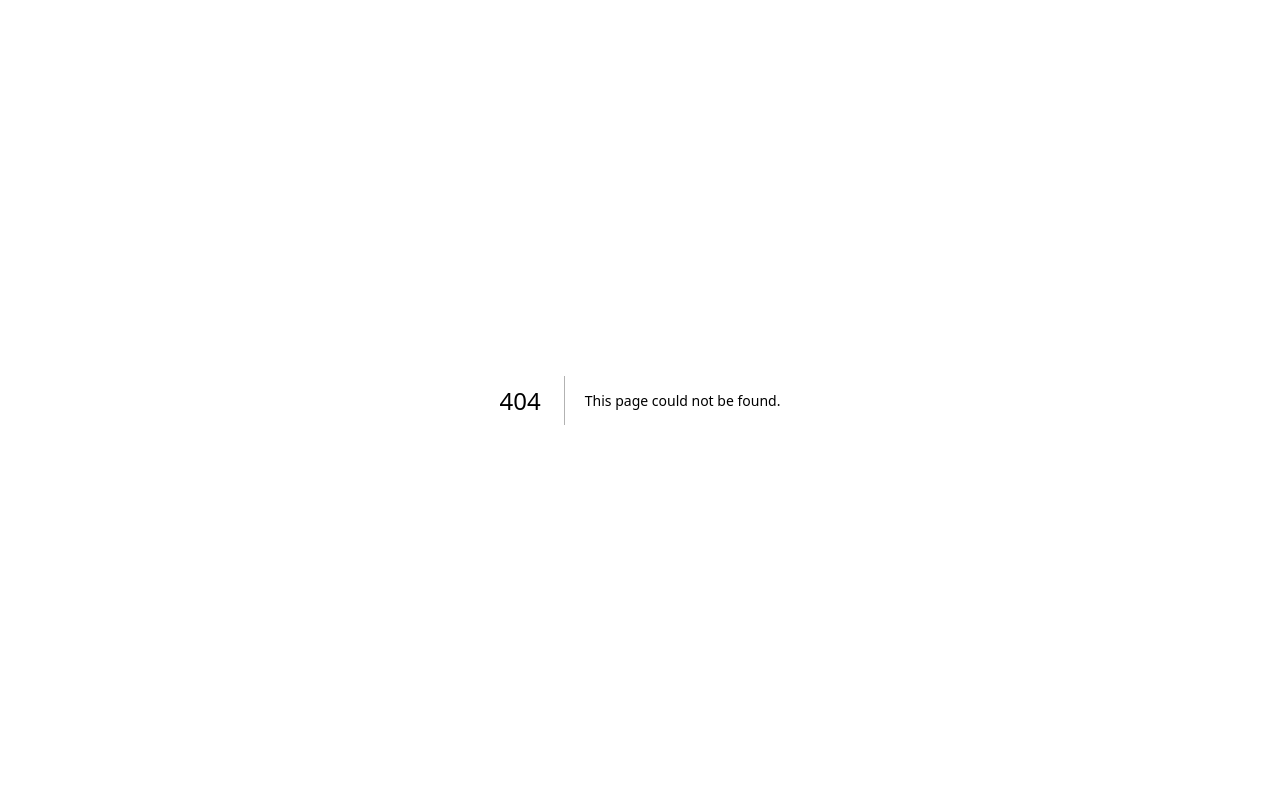
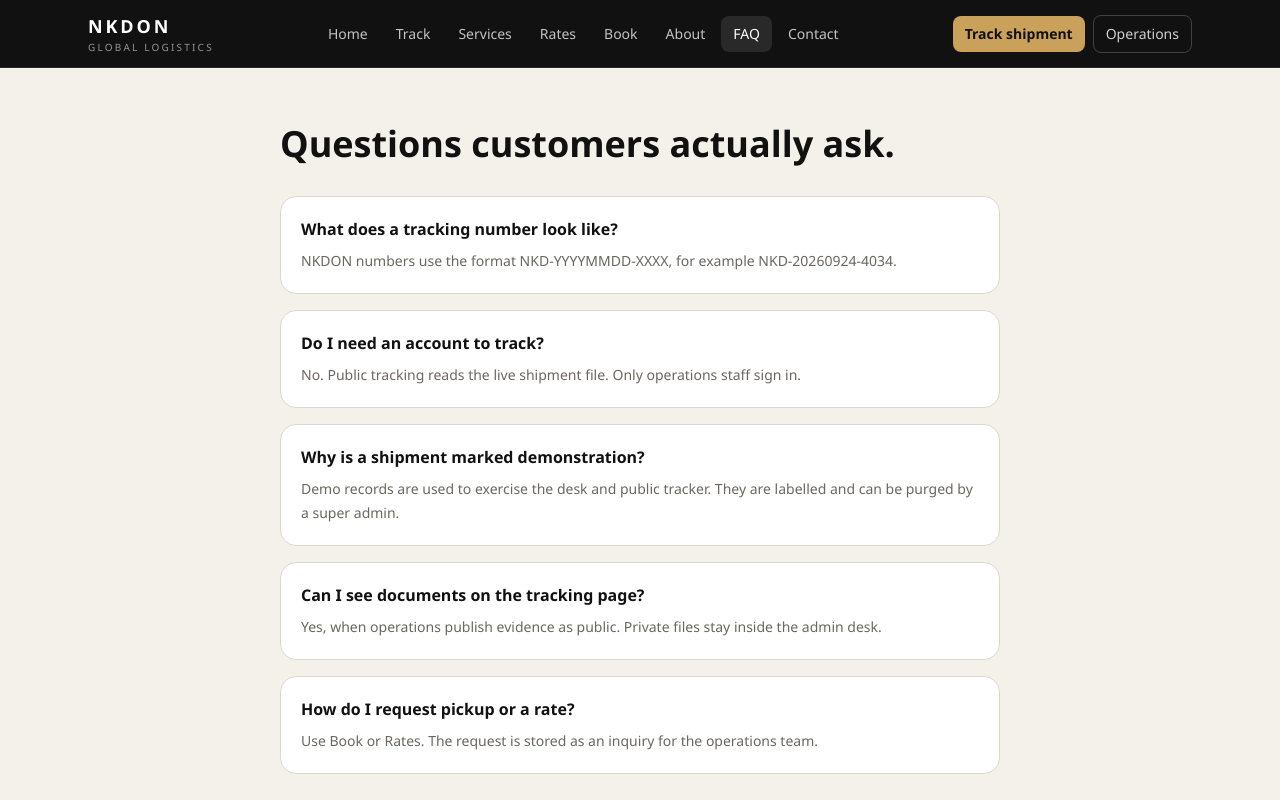
Before and after one commit to nkdon2231/nk-don-tracking, a Next.js app: page /faq in a window 1280 px wide. Before the commit this address had no page. Shown: the top 800 px of the page. Built offline with nearby package versions, Linux system fonts and the light colour scheme.

Commit message:
Add remaining public pages and inquiry forms.

```diff
--- /dev/null
+++ b/src/app/about/page.tsx
@@ -0,0 +1,23 @@
+import type { Metadata } from "next";
+import { PublicShell } from "@/components/site";
+import { BRAND } from "@/lib/constants";
+
+export const metadata: Metadata = { title: "About" };
+
+export default function AboutPage() {
+  return (
+    <PublicShell current="/about">
+      <div className="mx-auto max-w-3xl px-4 py-14 sm:px-6">
+        <p className="text-xs font-semibold uppercase tracking-[0.2em] text-steel">About</p>
+        <h1 className="mt-2 text-4xl font-semibold">{BRAND.name}</h1>
+        <p className="mt-5 text-lg leading-8 text-steel">
+          NKDON is an operations-led logistics company. The public site and the operations desk share one shipment record: origin, destination, status, events, facilities, and evidence.
+        </p>
+        <div className="mt-8 space-y-4 text-sm leading-7 text-steel">
+          <p>Customers track without an account. Staff sign in through the existing administrator session, not a separate marketing login.</p>
+          <p>Demonstration shipments are labelled. Production records stay on the configured Supabase database and are not mixed with local preview data.</p>
+        </div>
+      </div>
+    </PublicShell>
+  );
+}
--- /dev/null
+++ b/src/app/book/page.tsx
@@ -0,0 +1,20 @@
+import type { Metadata } from "next";
+import { InquiryForm } from "@/components/inquiry-form";
+import { PublicShell } from "@/components/site";
+
+export const metadata: Metadata = { title: "Book pickup" };
+
+export default function BookPage() {
+  return (
+    <PublicShell current="/book">
+      <div className="mx-auto max-w-3xl px-4 py-14 sm:px-6">
+        <InquiryForm
+          topic="Pickup booking"
+          heading="Request a pickup or booking."
+          intro="Include origin, destination, cargo type, ready date, and any reference you already have. Operations will open a shipment file when the move is accepted."
+          submitLabel="Submit booking request"
+        />
+      </div>
+    </PublicShell>
+  );
+}
--- /dev/null
+++ b/src/app/contact/page.tsx
@@ -0,0 +1,20 @@
+import type { Metadata } from "next";
+import { InquiryForm } from "@/components/inquiry-form";
+import { PublicShell } from "@/components/site";
+
+export const metadata: Metadata = { title: "Contact" };
+
+export default function ContactPage() {
+  return (
+    <PublicShell current="/contact">
+      <div className="mx-auto max-w-3xl px-4 py-14 sm:px-6">
+        <InquiryForm
+          topic="Contact"
+          heading="Talk to operations."
+          intro="Messages are stored against the NKDON inquiry record. Email delivery is only sent when a notification provider is configured."
+          submitLabel="Send message"
+        />
+      </div>
+    </PublicShell>
+  );
+}
--- /dev/null
+++ b/src/app/faq/page.tsx
@@ -0,0 +1,45 @@
+import type { Metadata } from "next";
+import { PublicShell } from "@/components/site";
+
+export const metadata: Metadata = { title: "FAQ" };
+
+const FAQS = [
+  {
+    q: "What does a tracking number look like?",
+    a: "NKDON numbers use the format NKD-YYYYMMDD-XXXX, for example NKD-20260924-4034.",
+  },
+  {
+    q: "Do I need an account to track?",
+    a: "No. Public tracking reads the live shipment file. Only operations staff sign in.",
+  },
+  {
+    q: "Why is a shipment marked demonstration?",
+    a: "Demo records are used to exercise the desk and public tracker. They are labelled and can be purged by a super admin.",
+  },
+  {
+    q: "Can I see documents on the tracking page?",
+    a: "Yes, when operations publish evidence as public. Private files stay inside the admin desk.",
+  },
+  {
+    q: "How do I request pickup or a rate?",
+    a: "Use Book or Rates. The request is stored as an inquiry for the operations team.",
+  },
+];
+
+export default function FaqPage() {
+  return (
+    <PublicShell current="/faq">
+      <div className="mx-auto max-w-3xl px-4 py-14 sm:px-6">
+        <h1 className="text-4xl font-semibold">Questions customers actually ask.</h1>
+        <div className="mt-8 space-y-4">
+          {FAQS.map((item) => (
+            <article key={item.q} className="rounded-2xl border border-line bg-white p-5">
+              <h2 className="font-semibold">{item.q}</h2>
+              <p className="mt-2 text-sm leading-6 text-steel">{item.a}</p>
+            </article>
+          ))}
+        </div>
+      </div>
+    </PublicShell>
+  );
+}
--- /dev/null
+++ b/src/app/rates/page.tsx
@@ -0,0 +1,20 @@
+import type { Metadata } from "next";
+import { InquiryForm } from "@/components/inquiry-form";
+import { PublicShell } from "@/components/site";
+
+export const metadata: Metadata = { title: "Rates" };
+
+export default function RatesPage() {
+  return (
+    <PublicShell current="/rates">
+      <div className="mx-auto max-w-3xl px-4 py-14 sm:px-6">
+        <InquiryForm
+          topic="Rate request"
+          heading="Request a rate or quote."
+          intro="Describe the lane, cargo, weight or volume, and whether you need courier, air, or freight. This is a request into operations, not an instant tariff calculator."
+          submitLabel="Request rates"
+        />
+      </div>
+    </PublicShell>
+  );
+}
--- /dev/null
+++ b/src/app/tracking/page.tsx
@@ -0,0 +1,30 @@
+import { PublicShell } from "@/components/site";
+import { TrackBox } from "@/components/track-box";
+import { TrackingResult } from "@/components/tracking-result";
+
+export default async function TrackingPage({
+  searchParams,
+}: {
+  searchParams: Promise<{ number?: string }>;
+}) {
+  const params = await searchParams;
+  const number = (params.number ?? "").trim().toUpperCase();
+
+  return (
+    <PublicShell current="/tracking">
+      <section className="bg-ink text-white">
+        <div className="mx-auto max-w-4xl px-4 py-14 text-center sm:px-6">
+          <p className="text-xs font-semibold uppercase tracking-[0.24em] text-gold">Shipment tracking</p>
+          <h1 className="mt-3 text-4xl font-semibold">Follow the movement, not just a status label.</h1>
+          <p className="mx-auto mt-4 max-w-2xl text-white/70">
+            Public tracking reads live shipment records. No account is required.
+          </p>
+        </div>
+      </section>
+      <div className="mx-auto max-w-4xl px-4 py-8 sm:px-6">
+        <TrackBox initial={number || "NKD-20260924-4034"} />
+        {number ? <TrackingResult number={number} /> : null}
+      </div>
+    </PublicShell>
+  );
+}
```
